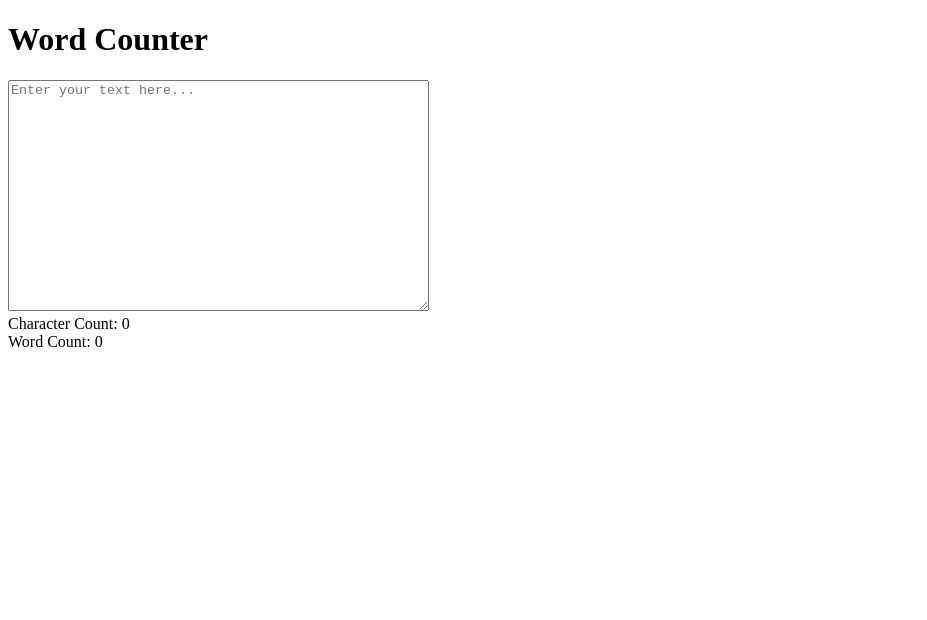
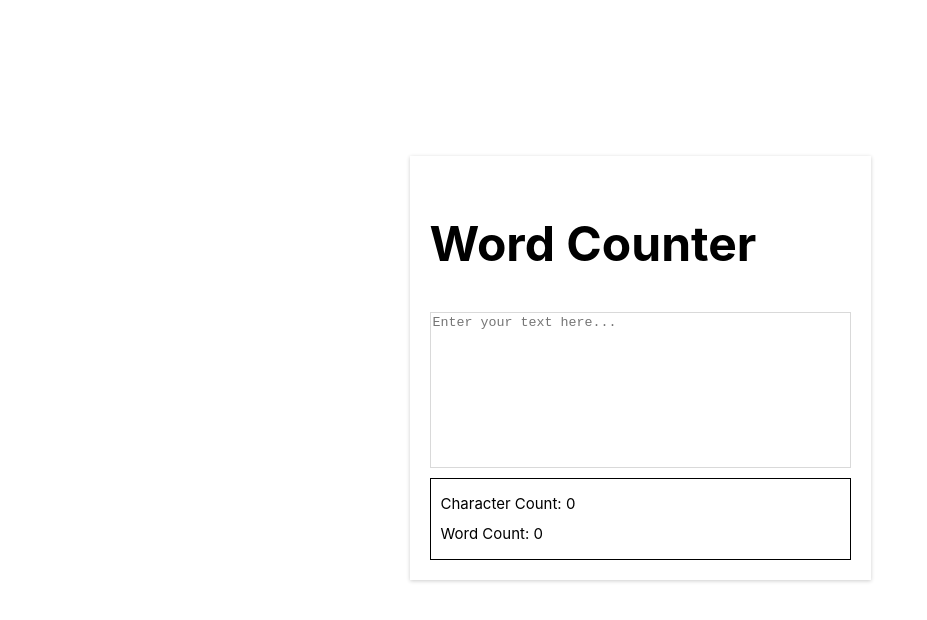
Before and after one commit to Veenakrishna2313/Word-Counter, a plain HTML site: page index.html in a window 1280 px wide. Shown: the whole page, without its empty margins (0-927 px from the left). Drawn offline with Linux system fonts and the light colour scheme.

Commit message:
Added styling

```diff
--- a/index.html
+++ b/index.html
@@ -4,13 +4,14 @@
   <meta charset="UTF-8">
   <meta http-equiv="X-UA-Compatible" content="IE=edge">
   <meta name="viewport" content="width=device-width, initial-scale=1.0">
+  <link rel="stylesheet" href="style.css" />
   <title>Word Counter</title>
 </head>
 <body>
 
   <div class="container">
     <h1> Word Counter</h1>
-    <textarea id="textArea" placeholder="Enter your text here..." rows="15" cols="50"></textarea>
+    <textarea id="textArea" placeholder="Enter your text here..." rows="10" cols="50"></textarea>
     <div class="output">
         <div>Character Count: <span id="charCount">0</span></div>
         <div>Word Count: <span id="wordCount">0</span></div>
--- a/style.css
+++ b/style.css
@@ -0,0 +1,51 @@
+*,
+*::after,
+*::before {
+  box-sizing: border-box;
+}
+
+html {
+  font-size: 62.5%;
+}
+
+body {
+  font-family: 'Inter', Arial, Helvetica, sans-serif;
+  font-size: 2.4rem;
+  line-height: 1.5;
+  display: flex;
+  height: 90vh;
+  flex-direction: column;
+  justify-content: center;
+  align-items: center;
+
+}
+
+.container{
+ padding: 2rem;
+ background-color: #ffffff;
+ box-shadow: 0px 1px 4px 0px rgba(0, 0, 0, 0.2);
+}
+
+#textArea{
+  outline: none;
+  resize: none;
+  border: 1px solid #d9d9d9;
+  transition: textarea 0.2s;
+
+}
+.output{
+  border: 1px solid black;
+  padding: 1rem;
+  font-size: 1.5rem;
+  line-height: 2;
+  background-color: #ffffff;
+
+}
+
+#textArea:hover{
+  border:2px solid #c0c0c0;
+}
+
+#textArea:focus {
+  border-color: #4d90fe;
+}
```
